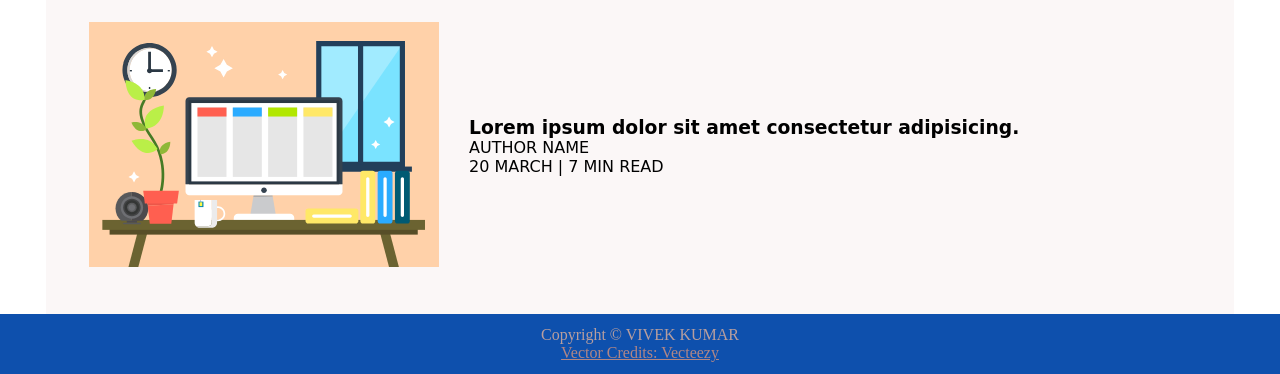
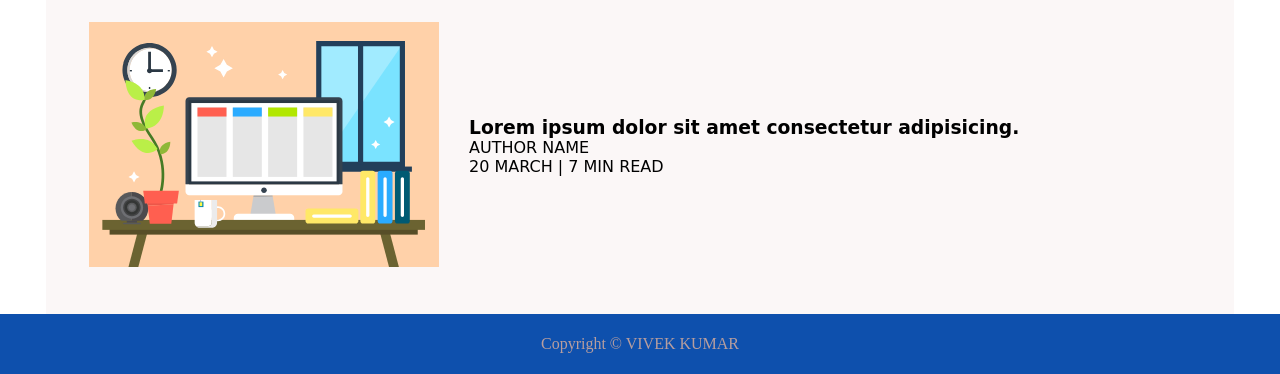
Before and after one commit to vivek-kumar-2/vBlog, a plain HTML site: page index.html in a window 1280 px wide. Shown: the part 3240-3614 px from the top of the page. Drawn offline with Linux system fonts and the light colour scheme; a web font is replaced by a local one.

Commit message:
Credits removed

```diff
--- a/index.html
+++ b/index.html
@@ -180,7 +180,7 @@
     <div class="footer">
         <p>Copyright &copy; VIVEK KUMAR </p>
         <!-- <P>This Web Made By Vivek</P> -->
-        <a href="https://www.vecteezy.com/free-vector/typewriter">Vector Credits: Vecteezy</a>
+        <!-- <a href="https://www.vecteezy.com/free-vector/typewriter">Vector Credits: Vecteezy</a> -->
     </div>
 </body>
 
```
